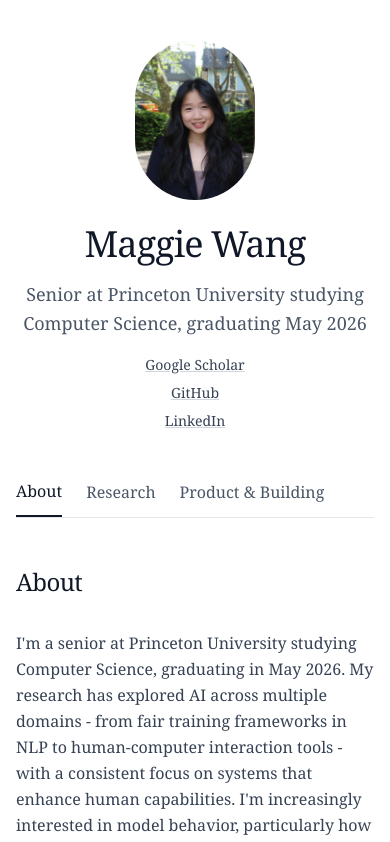
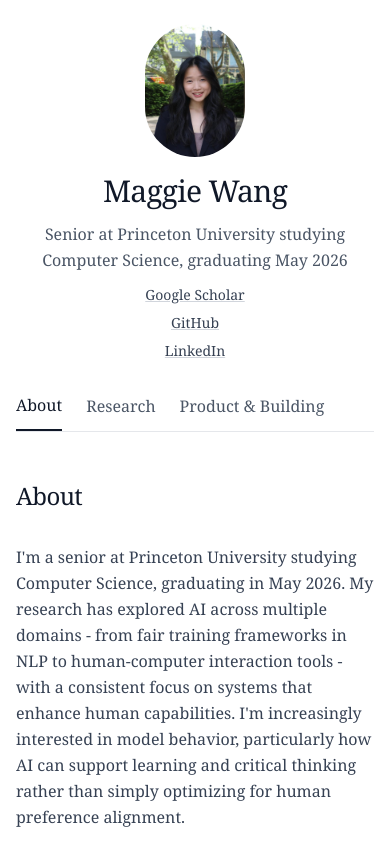
Before and after one commit to maggiew0785/personalwebsite, a Next.js app: page / in a window 390 px wide. Shown: the top 842 px of the page. Built offline with nearby package versions, Linux system fonts and the light colour scheme.

Commit message:
Improve mobile responsiveness with better spacing and text sizing

```diff
--- a/src/app/page.tsx
+++ b/src/app/page.tsx
@@ -9,25 +9,25 @@
 
   return (
     <main className="min-h-screen bg-white font-serif">
-      <div className="max-w-4xl mx-auto px-4 sm:px-6 lg:px-8 py-10 sm:py-16 lg:py-20">
+      <div className="max-w-4xl mx-auto px-4 sm:px-6 lg:px-8 py-6 sm:py-10 lg:py-20">
         {/* Header */}
-        <header className="mb-12 sm:mb-16 lg:mb-20">
-          <div className="flex flex-col sm:flex-row sm:items-start sm:space-x-8 mb-8 sm:mb-12">
-            <div className="flex-shrink-0 mb-6 sm:mb-0 flex justify-center sm:justify-start">
+        <header className="mb-8 sm:mb-12 lg:mb-16">
+          <div className="flex flex-col sm:flex-row sm:items-start sm:space-x-8 mb-6 sm:mb-8">
+            <div className="flex-shrink-0 mb-4 sm:mb-0 flex justify-center sm:justify-start">
               <Image
                 src="/MaggieWang_Headshot.jpg"
                 alt="Maggie Wang"
-                width={120}
-                height={120}
-                className="rounded-full object-cover sm:w-[150px] sm:h-[150px]"
+                width={100}
+                height={100}
+                className="rounded-full object-cover sm:w-[120px] sm:h-[120px] lg:w-[150px] lg:h-[150px]"
                 priority
               />
             </div>
             <div className="flex-1 text-center sm:text-left">
-              <h1 className="text-4xl sm:text-5xl lg:text-6xl font-light text-gray-900 mb-4 sm:mb-6 tracking-tight">
+              <h1 className="text-3xl sm:text-4xl lg:text-6xl font-light text-gray-900 mb-3 sm:mb-4 lg:mb-6 tracking-tight">
                 Maggie Wang
               </h1>
-              <p className="text-lg sm:text-xl text-gray-600 leading-relaxed font-light max-w-3xl mb-4 sm:mb-6">
+              <p className="text-base sm:text-lg lg:text-xl text-gray-600 leading-relaxed font-light max-w-3xl mb-3 sm:mb-4 lg:mb-6">
                 Senior at Princeton University studying Computer Science, graduating May 2026
               </p>
 
```
